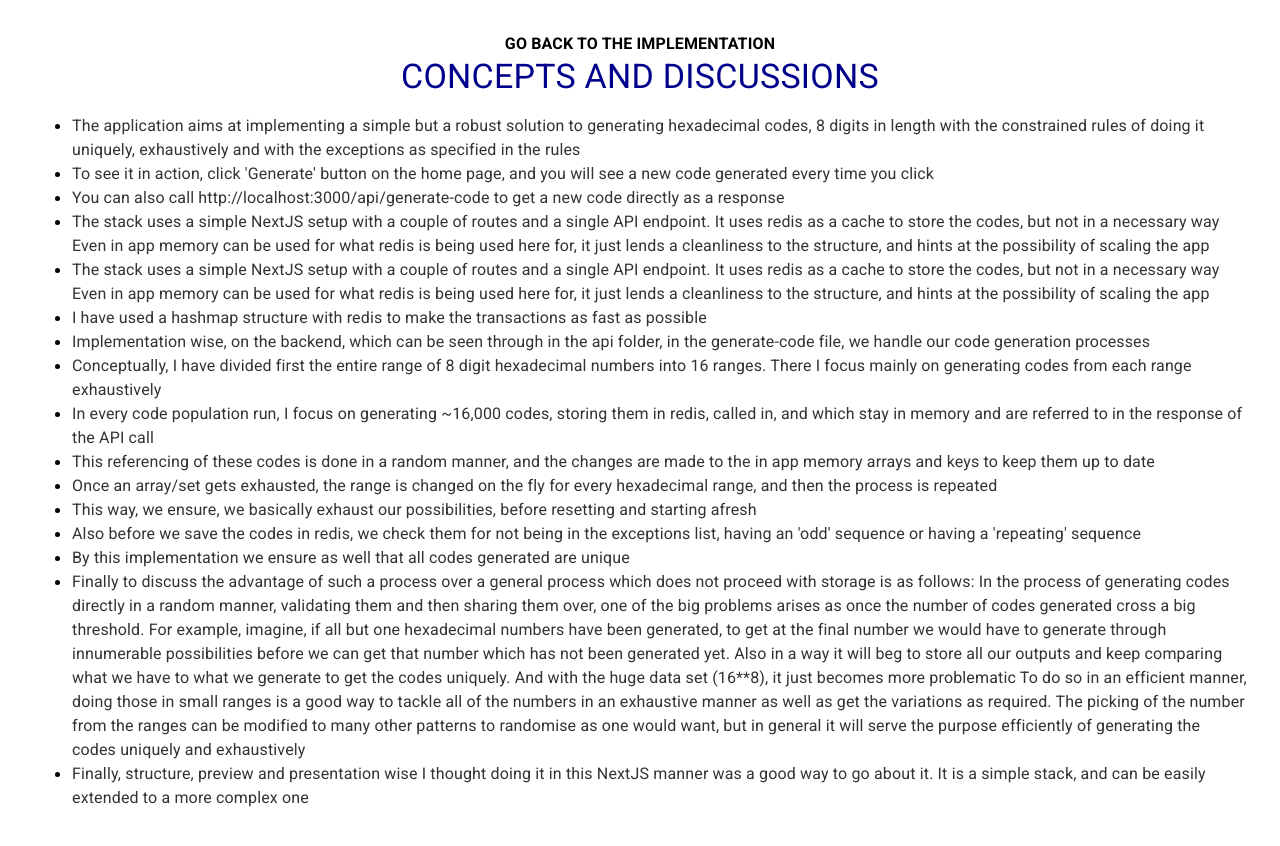
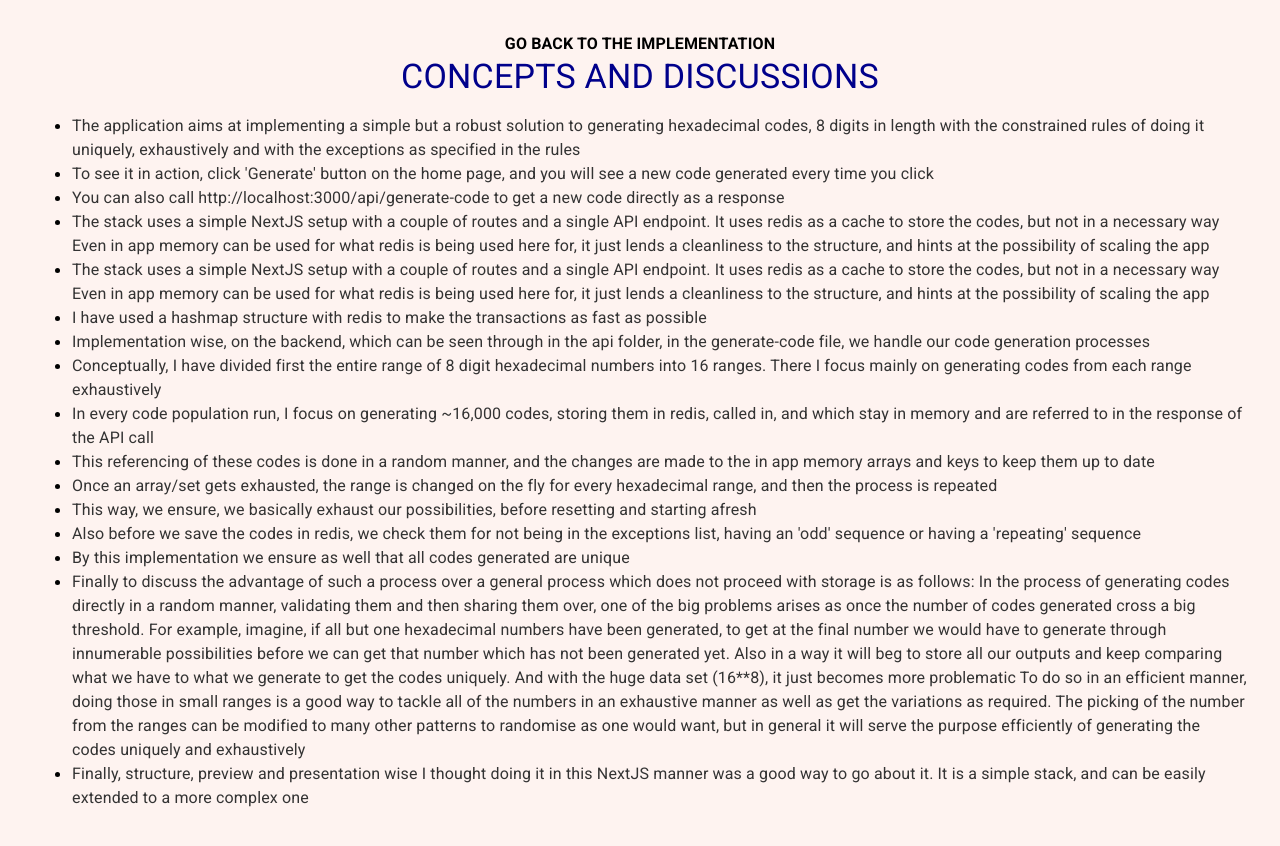
Before and after one commit to harzkr/hexcode-generator, a Next.js app: page /concept in a window 1280 px wide. Shown: the top 846 px of the page. Built offline with nearby package versions, Linux system fonts and the light colour scheme.

Commit message:
Update styles

```diff
--- a/styles/concepts.module.css
+++ b/styles/concepts.module.css
@@ -4,6 +4,7 @@
     align-items: center;
     justify-content:center;
     padding: 2rem;
+    background-color:  #fef3f0;
 }
 
 .title{
```
